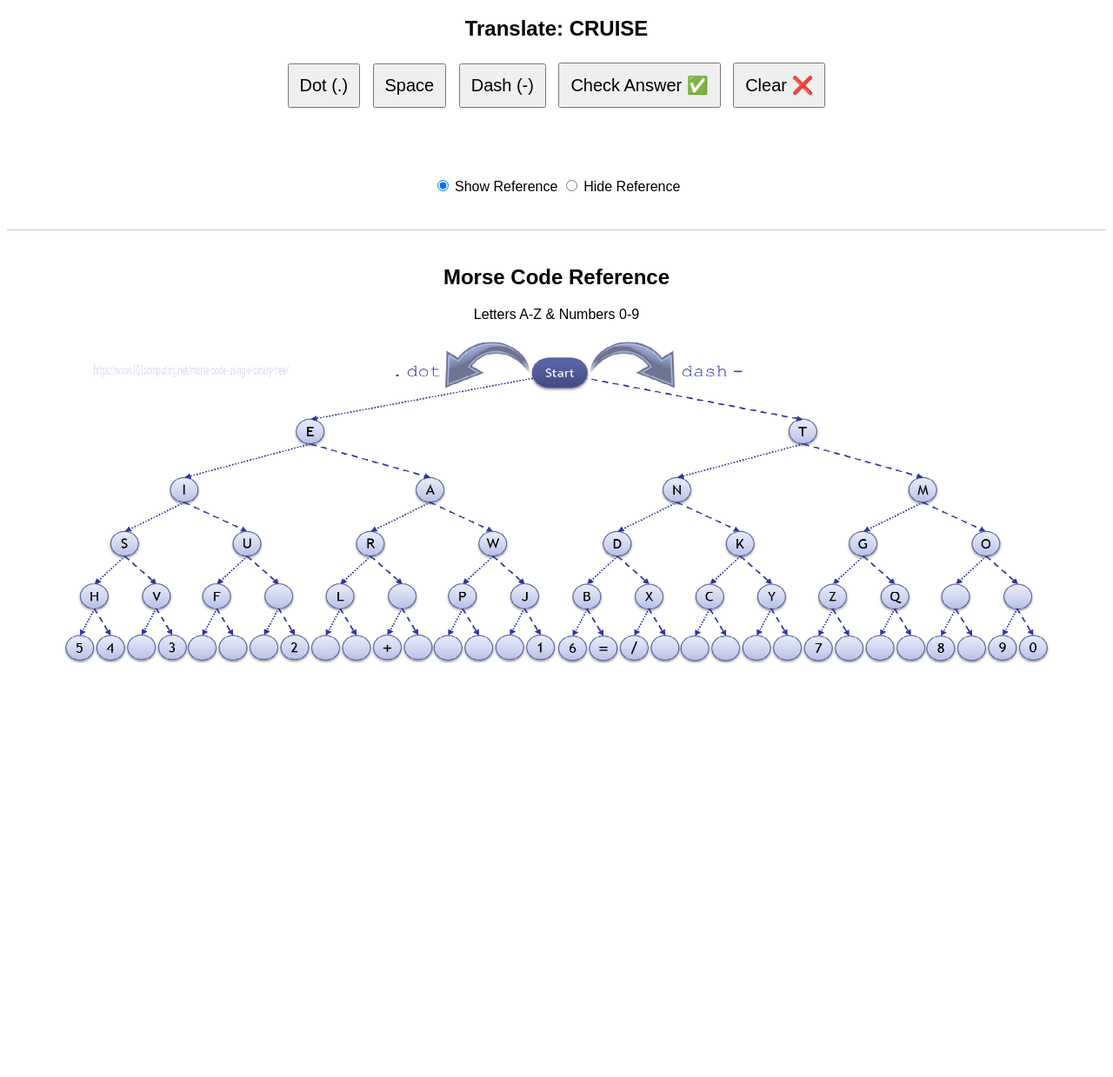
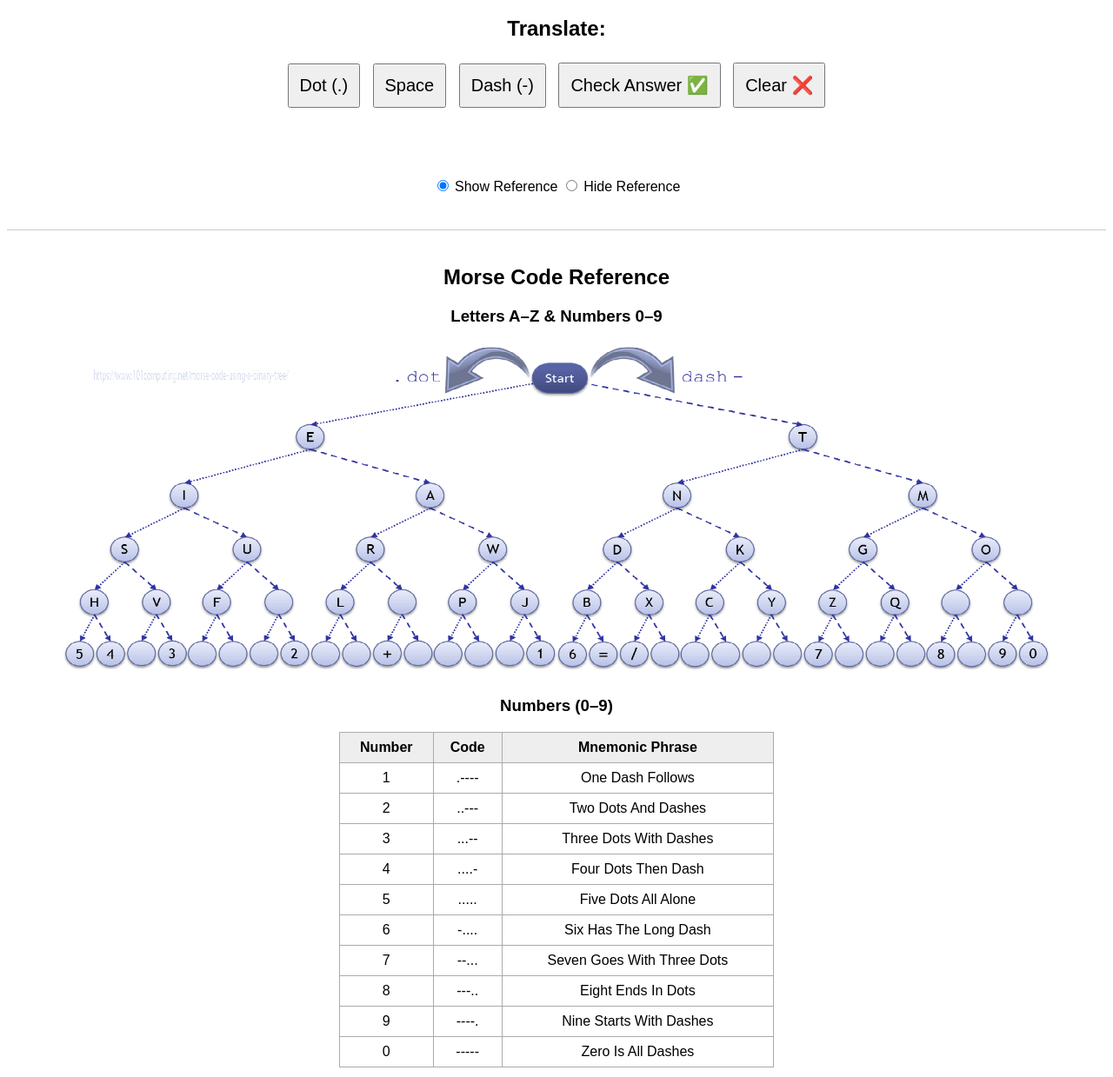
Before and after one commit to albS101/morseCode, a plain HTML site: page index.html in a window 1280 px wide. Shown: the part 61-1300 px from the top of the page at 87% size. Before the commit the page ends 847 px from the top, so only its background shows below. Drawn offline with Linux system fonts and the light colour scheme.

Commit message:
Add files via upload

```diff
--- a/index.html
+++ b/index.html
@@ -3,15 +3,12 @@
 <head>
   <meta charset="UTF-8">
   <meta name="viewport" content="width=device-width, initial-scale=1.0">
-  <link rel="icon" type="image/png" href="morseIcon.png">
-
   <title>Morse Code Trainer</title>
   <style>
     body {
       font-family: Arial, sans-serif;
       text-align: center;
     }
-    /* Increase size of buttons */
     button {
       font-size: 20px;
       padding: 12px;
@@ -20,24 +17,40 @@
     .practice-area {
       margin-bottom: 20px;
     }
+    #output {
+      margin-top: 15px;
+      min-height: 40px;
+    }
     .reference-container {
       margin-top: 40px;
       border-top: 1px solid #ccc;
       padding-top: 20px;
+      text-align: left;
+      display: inline-block;
     }
-    #toggleSection {
-      margin: 20px 0;
+    .reference-container h2,
+    .reference-container h3 {
+      text-align: center;
     }
-    /* Ensure the output text is large; updated segments will be even bigger */
-    #output {
-      font-size: 36px;
-      margin-top: 15px;
-      min-height: 40px;
-    }
-    /* Responsive reference image */
     .reference-container img {
       max-width: 90%;
       height: auto;
+      display: block;
+      margin: 0 auto 20px;
+    }
+    table {
+      border-collapse: collapse;
+      width: 100%;
+      max-width: 500px;
+      margin: 0 auto 20px;
+    }
+    th, td {
+      border: 1px solid #aaa;
+      padding: 8px;
+      text-align: center;
+    }
+    th {
+      background: #eee;
     }
   </style>
 </head>
@@ -55,8 +68,8 @@
     <div id="output"></div>
   </div>
 
-  <!-- Toggle Reference Section -->
-  <div id="toggleSection">
+  <!-- Toggle Reference -->
+  <div>
     <label>
       <input type="radio" name="referenceToggle" value="show" checked onclick="toggleReference(true)">
       Show Reference
@@ -70,89 +83,74 @@
   <!-- Reference Container -->
   <div id="reference" class="reference-container">
     <h2>Morse Code Reference</h2>
-    <p>Letters A-Z & Numbers 0-9</p>
+
+    <!-- Morse Tree Image -->
+    <h3>Letters A–Z & Numbers 0–9</h3>
     <img src="morse_tree_example.png" alt="Morse Code Tree">
+
+    <!-- Numbers Table -->
+    <h3>Numbers (0–9)</h3>
+    <table>
+      <tr>
+        <th>Number</th>
+        <th>Code</th>
+        <th>Mnemonic Phrase</th>
+      </tr>
+      <tr><td>1</td><td>.----</td><td>One Dash Follows</td></tr>
+      <tr><td>2</td><td>..---</td><td>Two Dots And Dashes</td></tr>
+      <tr><td>3</td><td>...--</td><td>Three Dots With Dashes</td></tr>
+      <tr><td>4</td><td>....-</td><td>Four Dots Then Dash</td></tr>
+      <tr><td>5</td><td>.....</td><td>Five Dots All Alone</td></tr>
+      <tr><td>6</td><td>-....</td><td>Six Has The Long Dash</td></tr>
+      <tr><td>7</td><td>--...</td><td>Seven Goes With Three Dots</td></tr>
+      <tr><td>8</td><td>---..</td><td>Eight Ends In Dots</td></tr>
+      <tr><td>9</td><td>----.</td><td>Nine Starts With Dashes</td></tr>
+      <tr><td>0</td><td>-----</td><td>Zero Is All Dashes</td></tr>
+    </table>
   </div>
 
-  <!-- JavaScript for functionality -->
   <script>
-    // Morse code mapping for each letter
+    // Morse mapping
     const morseMapping = {
-      A: ".-",    B: "-...",  C: "-.-.",  D: "-..",
-      E: ".",     F: "..-.",  G: "--.",   H: "....",
-      I: "..",    J: ".---",  K: "-.-",   L: ".-..",
-      M: "--",    N: "-.",    O: "---",   P: ".--.",
-      Q: "--.-",  R: ".-.",   S: "...",   T: "-",
-      U: "..-",   V: "...-",  W: ".--",   X: "-..-",
-      Y: "-.--",  Z: "--.."
+      A: ".-", B: "-...", C: "-.-.", D: "-..", E: ".",
+      F: "..-.", G: "--.", H: "....", I: "..", J: ".---",
+      K: "-.-", L: ".-..", M: "--", N: "-.", O: "---",
+      P: ".--.", Q: "--.-", R: ".-.", S: "...", T: "-",
+      U: "..-", V: "...-", W: ".--", X: "-..-", Y: "-.--",
+      Z: "--.."
     };
 
-    // Convert a word to its Morse representation, with a space between each letter's code.
     function getMorse(word) {
-      return word.split("").map(letter => morseMapping[letter]).join(" ");
+      return word.split("").map(l => morseMapping[l]).join(" ");
     }
-
-    // Normalize a string: trim extra spaces and replace multiple spaces with one.
     function normalize(str) {
       return str.trim().replace(/\s+/g, " ");
     }
 
-    // Array of 100 words drawn from various categories.
-    const words = [
-      "HELLO", "WORLD", "CAR", "HOUSE", "FLAG", "SHIP", "ZEBRA",
-      "RAIN", "SUNNY", "CLOUD", "STORM", "WIND", "FOG", "SNOW",
-      "COMPASS", "MAP", "ROUTE", "COURSE", "BEARING", "DIRECTION", "NAVIGATE", "SEXTANT",
-      "SAIL", "BOAT", "ANCHOR", "PORT", "STARBOARD", "DECK", "BOW", "STERN", "CREW", "MARINER",
-      "BUILDING", "BRIDGE", "TOWER", "DOME", "MANSION", "COTTAGE", "SKYSCRAPER", "VILLA", "PALACE", "STRUCTURE",
-      "LION", "TIGER", "BEAR", "EAGLE", "WOLF", "FOX", "RABBIT", "DEER", "HORSE", "ELEPHANT",
-      "MONKEY", "DOG", "CAT", "GIRAFFE", "KANGAROO", "PENGUIN", "HIPPO", "RHINOCEROS", "CROCODILE", "SQUIRREL", "OTTER", "BEAVER",
-      "CARGO", "FERRY", "YACHT", "SUBMARINE", "BATTLESHIP", "CLIPPER", "CRUISE",
-      "RUDDER", "HELM", "OAR", "SAILOR", "GPS", "RADAR",
-      "HAIL", "THUNDER", "LIGHTNING", "BREEZE", "MIST", "SLEET",
-      "CABIN", "LODGE", "FORTRESS", "SKYLINE", "MAUSOLEUM", "AMPHITHEATER",
-      "SNAKE", "LIZARD", "FROG", "BUTTERFLY", "BEETLE", "ANT", "BIRD", "CRICKET", "SPIDER", "SCORPION", "OCTOPUS"
-    ];
+    const words = [ /* your 100 words here */ ];
 
-    let currentWord = "";
-    let userInput = "";
+    let currentWord = "", userInput = "";
 
-    // Pick a new random word from the words array.
     function newWord() {
-      currentWord = words[Math.floor(Math.random() * words.length)];
+      currentWord = words[Math.floor(Math.random()*words.length)];
       document.getElementById("word").textContent = currentWord;
       userInput = "";
       updateOutput();
     }
-
-    // Append the symbol (dot, dash, or space) to the user's input.
-    function addSymbol(symbol) {
-      userInput += symbol;
+    function addSymbol(sym) {
+      userInput += sym;
       updateOutput();
     }
-
-    // Update the displayed output with alternating colors and larger, bolder segments.
     function updateOutput() {
-      // Split by space to get segments.
-      const segments = userInput.split(" ");
-      // Colors for alternating segments
-      const colors = ["darkorange", "darkgreen"];
+      const segs = userInput.split(" ");
+      const cols = ["darkorange","darkgreen"];
       let html = "";
-
-      segments.forEach((seg, index) => {
-        // Insert a space between segments if not the first one.
-        if (index > 0) {
-          html += "<span style='font-size: 36px;'> </span>";
-        }
-        // Wrap each non-empty segment in a span with its alternating color, larger font size, and bold weight.
-        if (seg.length > 0) {
-          html += "<span style='color:" + colors[index % colors.length] + "; font-size: 36px; font-weight: bold;'>" + seg + "</span>";
-        }
+      segs.forEach((seg,i) => {
+        if (i>0) html += "<span style='font-size:36px;'> </span>";
+        if (seg) html += "<span style='color:"+cols[i%2]+"; font-size:36px; font-weight:bold;'>"+seg+"</span>";
       });
-
       document.getElementById("output").innerHTML = html;
     }
-
-    // Check if the normalized user input matches the expected Morse of the current word.
     function checkAnswer() {
       if (normalize(userInput) === getMorse(currentWord)) {
         alert("✅ Correct!");
@@ -161,19 +159,12 @@
         alert("❌ Try again!");
       }
     }
-
-    // Clear the current user input.
-    function clearInput() {
-      userInput = "";
-      updateOutput();
+    function clearInput(){ userInput=""; updateOutput(); }
+    function toggleReference(show){
+      document.getElementById("reference").style.display = show ? "inline-block" : "none";
     }
 
-    // Toggle the reference container's visibility based on the radio button choice.
-    function toggleReference(show) {
-      document.getElementById("reference").style.display = show ? "block" : "none";
-    }
-
-    // Initialize the trainer on page load.
+    // initialize
     newWord();
   </script>
 </body>
```
